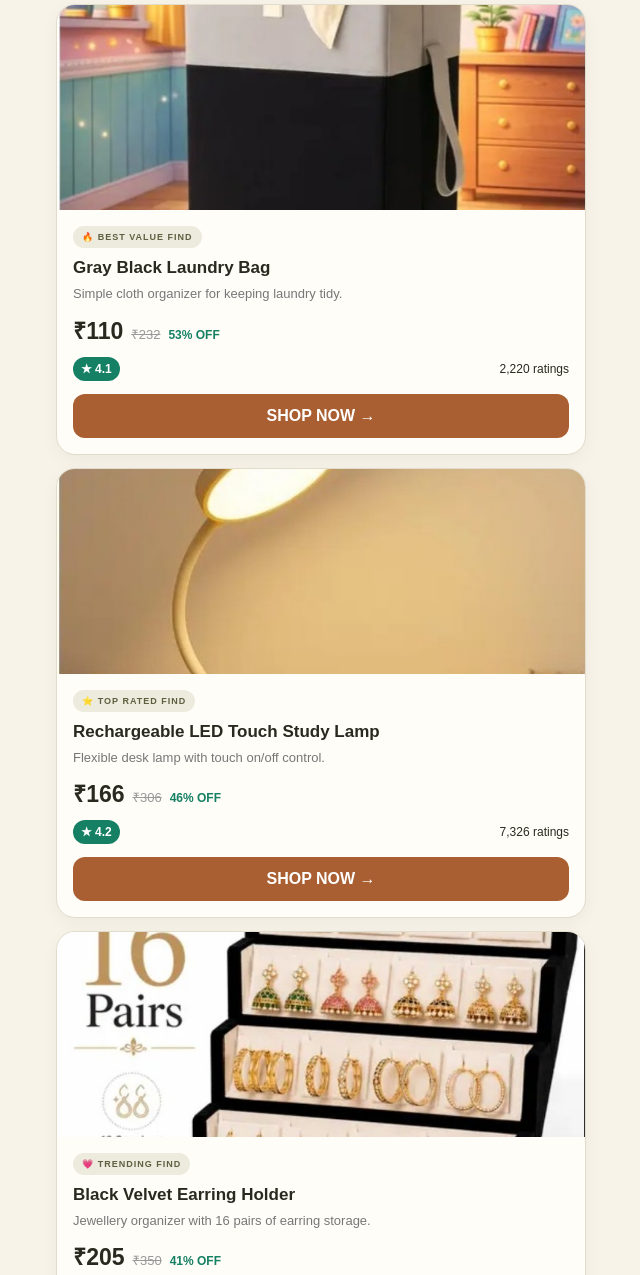
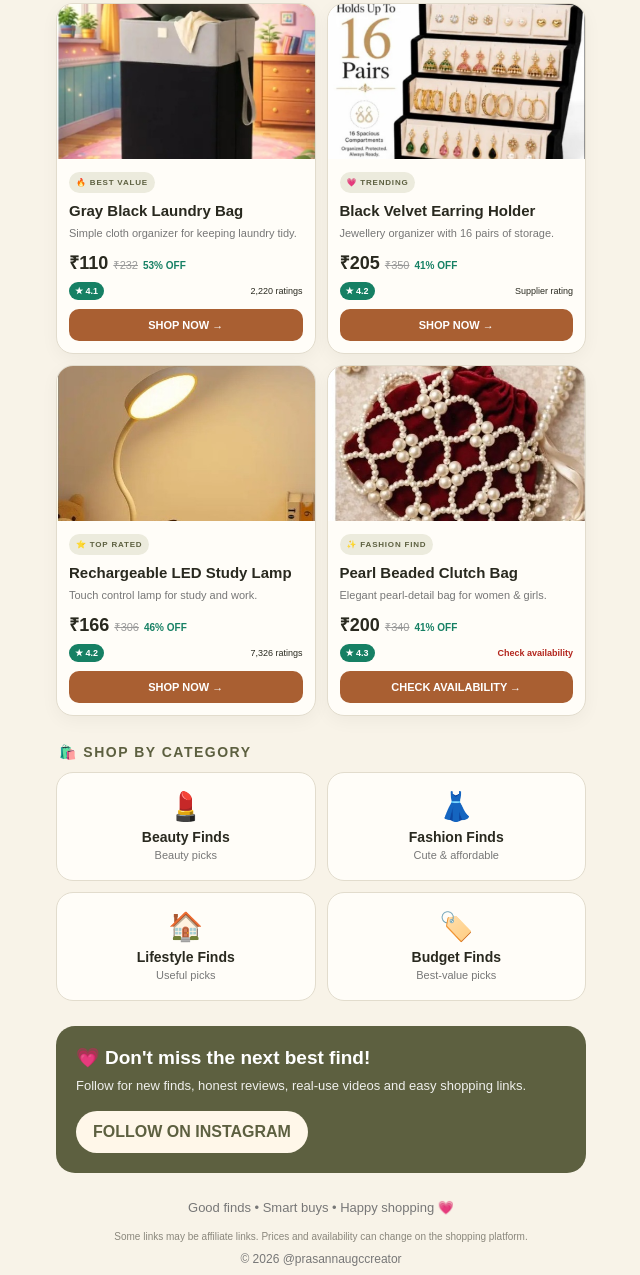
Before and after one commit to 143bunny01-lgtm/textugc, a plain HTML site: page index.html in a window 1280 px wide. Shown: the part 402-1677 px from the top of the page, without its empty margins (319-959 px from the left). Drawn offline with Linux system fonts and the light colour scheme.

Commit message:
Update index.html

```diff
--- a/index.html
+++ b/index.html
@@ -4,7 +4,7 @@
 <meta charset="UTF-8">
 <meta name="viewport" content="width=device-width, initial-scale=1.0">
 <meta name="theme-color" content="#5d6040">
-
+<meta name="description" content="Prasanna's handpicked beauty, fashion and lifestyle finds.">
 <title>Prasanna | Discover • Love • Shop</title>
 
 <style>
@@ -34,7 +34,7 @@ body{
   padding:20px 15px 40px;
 }
 
-/* HEADER */
+/* PROFILE */
 
 .hero{
   text-align:center;
@@ -105,15 +105,22 @@ h1{
   text-transform:uppercase;
 }
 
-/* PRODUCTS */
+/* PRODUCT GRID */
+
+.product-grid{
+  display:grid;
+  grid-template-columns:1fr 1fr;
+  gap:11px;
+}
+
+/* PRODUCT */
 
 .product{
   display:block;
   background:var(--white);
   border:1px solid #e2dccd;
-  border-radius:19px;
+  border-radius:17px;
   overflow:hidden;
-  margin:13px 0;
   text-decoration:none;
   color:var(--text);
   box-shadow:0 5px 18px #0000000b;
@@ -121,59 +128,60 @@ h1{
 
 .product img{
   width:100%;
-  height:205px;
+  height:155px;
   object-fit:cover;
   display:block;
 }
 
 .product-body{
-  padding:16px;
+  padding:12px;
 }
 
 .pill{
   display:inline-block;
-  font-size:9px;
-  letter-spacing:1px;
+  font-size:8px;
+  letter-spacing:.8px;
   font-weight:900;
   color:var(--olive);
   background:#ecebdd;
-  padding:6px 9px;
+  padding:6px 7px;
   border-radius:999px;
 }
 
 .product h3{
-  font-size:17px;
+  font-size:15px;
   line-height:1.3;
-  margin:9px 0 6px;
+  margin:8px 0 5px;
 }
 
 .desc{
-  font-size:13px;
+  font-size:11px;
   color:#777;
-  margin:0 0 10px;
+  margin:0 0 9px;
   line-height:1.4;
 }
 
 .price{
   display:flex;
   align-items:baseline;
-  gap:8px;
-  margin-bottom:11px;
+  gap:5px;
+  flex-wrap:wrap;
+  margin-bottom:8px;
 }
 
 .price strong{
-  font-size:23px;
+  font-size:18px;
 }
 
 .old{
   text-decoration:line-through;
   color:#999;
-  font-size:13px;
+  font-size:11px;
 }
 
 .offer{
   color:var(--green);
-  font-size:12px;
+  font-size:10px;
   font-weight:800;
 }
 
@@ -181,16 +189,23 @@ h1{
   display:flex;
   justify-content:space-between;
   align-items:center;
-  font-size:12px;
-  margin-bottom:13px;
+  gap:4px;
+  font-size:9px;
+  margin-bottom:9px;
 }
 
 .rating{
   background:var(--green);
   color:white;
-  padding:5px 8px;
+  padding:4px 6px;
   border-radius:999px;
   font-weight:800;
+}
+
+.stock{
+  color:#b3261e;
+  font-weight:800;
+  font-size:9px;
 }
 
 .shop{
@@ -198,52 +213,46 @@ h1{
   text-align:center;
   background:var(--brown);
   color:white;
-  border-radius:12px;
-  padding:13px;
+  border-radius:10px;
+  padding:10px 5px;
+  font-size:11px;
   font-weight:900;
 }
 
-.stock{
-  color:#b3261e;
-  font-weight:800;
-  font-size:12px;
-}
+/* CATEGORIES */
 
-/* CATEGORY */
-
-.grid{
+.category-grid{
   display:grid;
   grid-template-columns:1fr 1fr;
   gap:11px;
 }
 
-.card{
+.category{
   background:var(--white);
   border:1px solid #e2dccd;
-  border-radius:18px;
-  padding:18px 10px;
+  border-radius:17px;
+  padding:17px 8px;
   text-align:center;
   text-decoration:none;
   color:var(--text);
-  box-shadow:0 5px 18px #0000000b;
 }
 
-.icon{
-  font-size:29px;
-  margin-bottom:7px;
+.category-icon{
+  font-size:28px;
+  margin-bottom:6px;
 }
 
-.card b{
+.category b{
   display:block;
-  font-size:15px;
+  font-size:14px;
 }
 
-.card span{
-  font-size:12px;
+.category span{
+  font-size:11px;
   color:#777;
 }
 
-/* FOLLOW BOX */
+/* FOLLOW */
 
 .feature{
   background:var(--olive);
@@ -296,6 +305,32 @@ h1{
   color:#777;
   margin-top:8px;
 }
+
+/* MOBILE */
+
+@media(max-width:380px){
+
+  .product-grid{
+    gap:8px;
+  }
+
+  .product img{
+    height:135px;
+  }
+
+  .product-body{
+    padding:10px;
+  }
+
+  .product h3{
+    font-size:14px;
+  }
+
+  .desc{
+    font-size:10px;
+  }
+
+}
 </style>
 </head>
 
@@ -334,18 +369,20 @@ h1{
 </div>
 
 
-<!-- PRODUCTS -->
+<!-- TODAY'S FINDS -->
 
 <div id="featured" class="section-title">
   🔥 Shop Today's Finds
 </div>
 
+<div class="product-grid">
 
-<!-- PRODUCT 1 -->
+
+<!-- PRODUCT 1 — LAUNDRY BAG -->
 
 <a
 class="product"
-href="https://www.meesho.com/af_invite/19514726:instagram_stories:8168137?p_id=972719522&ext_id=g34r6q&utm_source=instagram_stories"
+href="https://www.meesho.com/af_invite/19514726:instagram_stories:8168075?p_id=681418625&ext_id=b9p5z5&utm_source=instagram_stories"
 target="_blank">
 
 <img
@@ -355,7 +392,7 @@ alt="Gray Black Laundry Bag">
 <div class="product-body">
 
 <span class="pill">
-🔥 BEST VALUE FIND
+🔥 BEST VALUE
 </span>
 
 <h3>
@@ -385,7 +422,51 @@ SHOP NOW →
 </a>
 
 
-<!-- PRODUCT 2 -->
+<!-- PRODUCT 2 — EARRING HOLDER -->
+
+<a
+class="product"
+href="https://www.meesho.com/af_invite/19514726:instagram_stories:8168137?p_id=972719522&ext_id=g34r6q&utm_source=instagram_stories"
+target="_blank">
+
+<img
+src="earring-holder.jpg"
+alt="Black Velvet Earring Holder">
+
+<div class="product-body">
+
+<span class="pill">
+💗 TRENDING
+</span>
+
+<h3>
+Black Velvet Earring Holder
+</h3>
+
+<p class="desc">
+Jewellery organizer with 16 pairs of storage.
+</p>
+
+<div class="price">
+<strong>₹205</strong>
+<span class="old">₹350</span>
+<span class="offer">41% OFF</span>
+</div>
+
+<div class="meta">
+<span class="rating">★ 4.2</span>
+<span>Supplier rating</span>
+</div>
+
+<span class="shop">
+SHOP NOW →
+</span>
+
+</div>
+</a>
+
+
+<!-- PRODUCT 3 — STUDY LAMP -->
 
 <a
 class="product"
@@ -399,15 +480,15 @@ alt="Rechargeable LED Study Lamp">
 <div class="product-body">
 
 <span class="pill">
-⭐ TOP RATED FIND
+⭐ TOP RATED
 </span>
 
 <h3>
-Rechargeable LED Touch Study Lamp
+Rechargeable LED Study Lamp
 </h3>
 
 <p class="desc">
-Flexible desk lamp with touch on/off control.
+Touch control lamp for study and work.
 </p>
 
 <div class="price">
@@ -429,62 +510,11 @@ SHOP NOW →
 </a>
 
 
-<!-- PRODUCT 3 -->
+<!-- PRODUCT 4 — PEARL BAG -->
 
 <a
 class="product"
 href="https://www.meesho.com/af_invite/19514726:instagram_stories:8168265?p_id=768602239&ext_id=cplta7&utm_source=instagram_stories"
-target="_blank">
-
-<img
-src="earring-holder.jpg"
-alt="Black Velvet Earring Holder">
-
-<div class="product-body">
-
-<span class="pill">
-💗 TRENDING FIND
-</span>
-
-<h3>
-Black Velvet Earring Holder
-</h3>
-
-<p class="desc">
-Jewellery organizer with 16 pairs of earring storage.
-</p>
-
-<div class="price">
-<strong>₹205</strong>
-<span class="old">₹350</span>
-<span class="offer">41% OFF</span>
-</div>
-
-<div class="meta">
-<span class="rating">★ 4.2</span>
-<span>Supplier rating</span>
-</div>
-
-<span class="shop">
-SHOP NOW →
-</span>
-
-</div>
-</a>
-
-
-<!-- MORE FINDS -->
-
-<div class="section-title">
-  💗 More Finds
-</div>
-
-
-<!-- OUT OF STOCK PRODUCT -->
-
-<a
-class="product"
-href="https://www.meesho.com/af_invite/19514726:instagram_stories:8168075?p_id=681418625&ext_id=b9p5z5&utm_source=instagram_stories"
 target="_blank">
 
 <img
@@ -494,11 +524,11 @@ alt="Pearl Beaded Clutch Bag">
 <div class="product-body">
 
 <span class="pill">
-FASHION FIND
+✨ FASHION FIND
 </span>
 
 <h3>
-Fancy Korean Designer Pearl Beaded Clutch
+Pearl Beaded Clutch Bag
 </h3>
 
 <p class="desc">
@@ -513,7 +543,7 @@ Elegant pearl-detail bag for women & girls.
 
 <div class="meta">
 <span class="rating">★ 4.3</span>
-<span class="stock">Currently out of stock</span>
+<span class="stock">Check availability</span>
 </div>
 
 <span class="shop">
@@ -523,35 +553,37 @@ CHECK AVAILABILITY →
 </div>
 </a>
 
+</div>
+
 
 <!-- CATEGORIES -->
 
 <div class="section-title">
-  Shop By Category
+  🛍️ Shop By Category
 </div>
 
-<section class="grid">
+<section class="category-grid">
 
-<a class="card" href="#featured">
-<div class="icon">💄</div>
+<a class="category" href="#featured">
+<div class="category-icon">💄</div>
 <b>Beauty Finds</b>
 <span>Beauty picks</span>
 </a>
 
-<a class="card" href="#featured">
-<div class="icon">👗</div>
+<a class="category" href="#featured">
+<div class="category-icon">👗</div>
 <b>Fashion Finds</b>
 <span>Cute & affordable</span>
 </a>
 
-<a class="card" href="#featured">
-<div class="icon">🏠</div>
+<a class="category" href="#featured">
+<div class="category-icon">🏠</div>
 <b>Lifestyle Finds</b>
 <span>Useful picks</span>
 </a>
 
-<a class="card" href="#featured">
-<div class="icon">🏷️</div>
+<a class="category" href="#featured">
+<div class="category-icon">🏷️</div>
 <b>Budget Finds</b>
 <span>Best-value picks</span>
 </a>
@@ -590,7 +622,7 @@ Good finds • Smart buys • Happy shopping 💗
 
 <div class="disclosure">
 Some links may be affiliate links.
-Product prices and availability can change on the shopping platform.
+Prices and availability can change on the shopping platform.
 </div>
 
 <footer class="footer">
```
